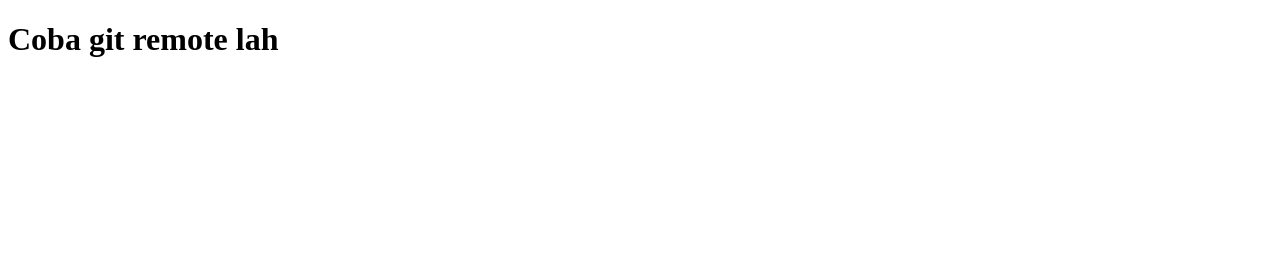
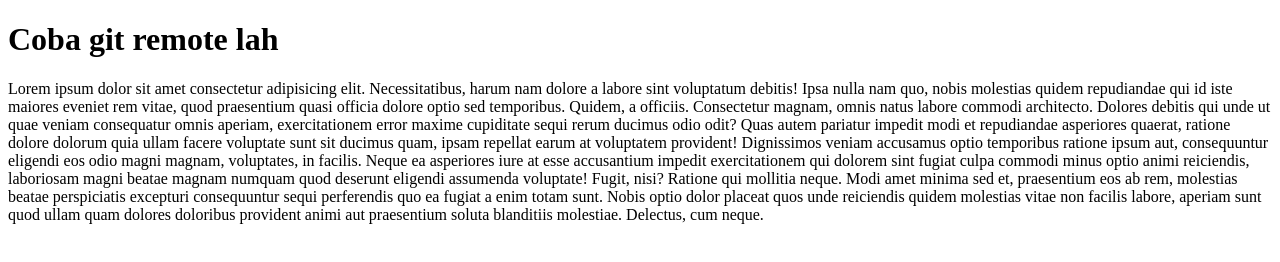
Before and after one commit to ZezeBasmallah/ZezeGitTest, a plain HTML site: page index.html in a window 1280 px wide. Drawn offline with Linux system fonts and the light colour scheme.

Commit message:
menambahkan paragraf

```diff
--- a/index.html
+++ b/index.html
@@ -1,11 +1,28 @@
 <!DOCTYPE html>
 <html lang="en">
+
 <head>
     <meta charset="UTF-8">
     <meta name="viewport" content="width=device-width, initial-scale=1.0">
     <title>Document</title>
 </head>
+
 <body>
     <h1>Coba git remote lah</h1>
+    <p>Lorem ipsum dolor sit amet consectetur adipisicing elit. Necessitatibus, harum nam dolore a labore sint
+        voluptatum debitis! Ipsa nulla nam quo, nobis molestias quidem repudiandae qui id iste maiores eveniet rem
+        vitae, quod praesentium quasi officia dolore optio sed temporibus. Quidem, a officiis. Consectetur magnam, omnis
+        natus labore commodi architecto. Dolores debitis qui unde ut quae veniam consequatur omnis aperiam,
+        exercitationem error maxime cupiditate sequi rerum ducimus odio odit? Quas autem pariatur impedit modi et
+        repudiandae asperiores quaerat, ratione dolore dolorum quia ullam facere voluptate sunt sit ducimus quam, ipsam
+        repellat earum at voluptatem provident! Dignissimos veniam accusamus optio temporibus ratione ipsum aut,
+        consequuntur eligendi eos odio magni magnam, voluptates, in facilis. Neque ea asperiores iure at esse
+        accusantium impedit exercitationem qui dolorem sint fugiat culpa commodi minus optio animi reiciendis,
+        laboriosam magni beatae magnam numquam quod deserunt eligendi assumenda voluptate! Fugit, nisi? Ratione qui
+        mollitia neque. Modi amet minima sed et, praesentium eos ab rem, molestias beatae perspiciatis excepturi
+        consequuntur sequi perferendis quo ea fugiat a enim totam sunt. Nobis optio dolor placeat quos unde reiciendis
+        quidem molestias vitae non facilis labore, aperiam sunt quod ullam quam dolores doloribus provident animi aut
+        praesentium soluta blanditiis molestiae. Delectus, cum neque.</p>
 </body>
+
 </html>
```
